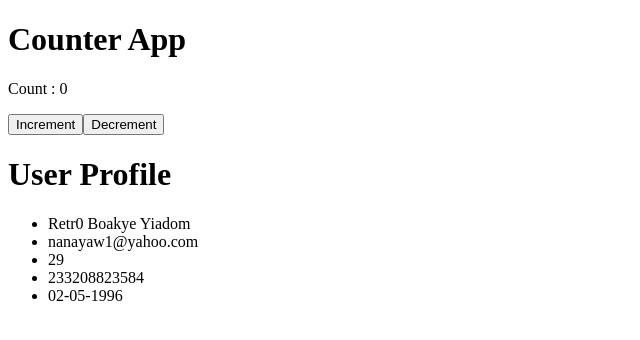
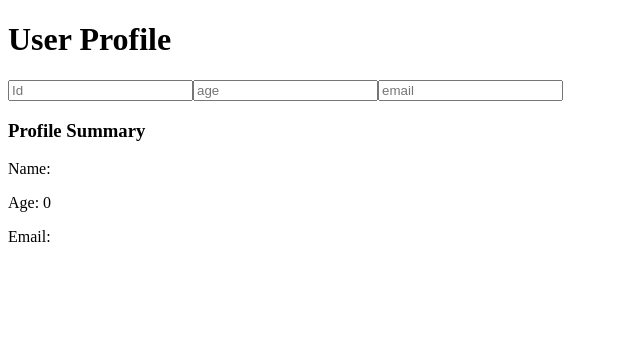
Before and after one commit to Retr0563/TS-practice, a React (Vite) app: page / in a window 1280 px wide. Shown: the top 340 px of the page, without its empty margins (0-640 px from the left). Built offline with nearby package versions, Linux system fonts and the light colour scheme.

Commit message:
progressing

```diff
--- a/src/App.tsx
+++ b/src/App.tsx
@@ -1,12 +1,12 @@
-import Counter from "./Components/Counter";
-import UserInfo from "./Components/UserInfo";
+// import Counter from "./components/Counter";
+import UserInfo from "./components/UserInfo";
 
 const App = () => {
   return (
     <div>
-      <Counter />
+      {/* <Counter /> */}
       <UserInfo
-        userName="Retr0 Boakye Yiadom"
+        id="Retr0"
         age={29}
         email="nanayaw1@yahoo.com"
         phone={233208823584}
--- a/src/Components/UserInfo.tsx
+++ b/src/Components/UserInfo.tsx
@@ -1,26 +1,56 @@
-type info = {
-  userName: string;
+import { useState } from "react";
+
+type profile = {
+  id: string;
+  age: number;
   email: string;
-  age: number;
-  phone: number;
 };
 
-type infos = info & {
-  DOB: Date | string;
-};
+const UserInfo = () => {
+  const [user, setUser] = useState<profile>({
+    id: "",
+    age: 0,
+    email: "",
+  });
 
-const UserInfo = ({ userName, email, age, phone, DOB }: infos) => {
-  const dobString = typeof DOB === "string" ? DOB : DOB.toLocaleDateString();
+  const handleChange = (id: string) => {
+    setUser((prevUser) => ({ ...prevUser, id }));
+  };
+  const updateAge = (age: string) => {
+    setUser((prevUser) => ({ ...prevUser, age: +age }));
+  };
+  const updateEmail = (email: string) => {
+    setUser((prevUser) => ({ ...prevUser, email }));
+  };
+
   return (
     <div>
       <h1>User Profile</h1>
-      <ul>
-        <li>{userName}</li>
-        <li>{email}</li>
-        <li>{age}</li>
-        <li>{phone}</li>
-        <li>{dobString}</li>
-      </ul>
+      <input
+        type="text"
+        placeholder="Id"
+        value={user.id}
+        onChange={(e) => handleChange(e.target.value)}
+      />
+
+      <input
+        type="number"
+        placeholder="age"
+        value={user.age > 0 ? user.age : ""}
+        onChange={(e) => updateAge(e.target.value)}
+      />
+
+      <input
+        type="email"
+        value={user.email}
+        placeholder="email"
+        onChange={(e) => updateEmail(e.target.value)}
+      />
+
+      <h3>Profile Summary</h3>
+      <p>Name: {user.id} </p>
+      <p>Age: {user.age}</p>
+      <p>Email: {user.email} </p>
     </div>
   );
 };
```
